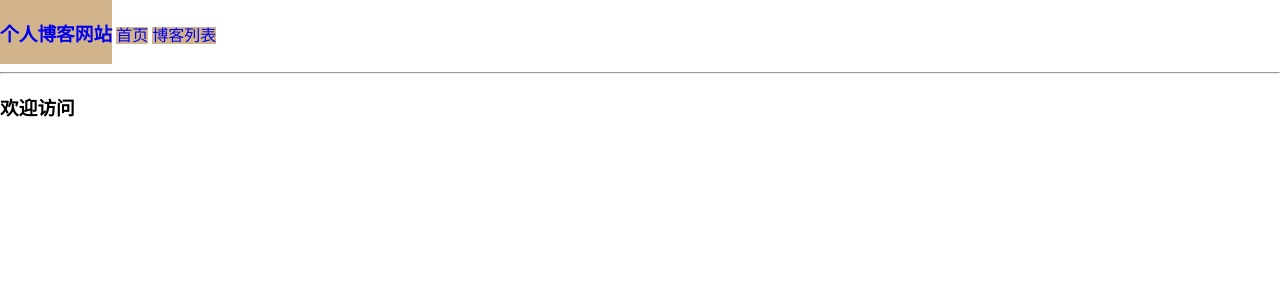
After one commit to Flykun/mysite, a Django app: template templates/blog/home.html in a window 1280 px wide. The commit adds this page. Shown: the top 300 px of the page. Run offline with Django 3.2, Linux system fonts and the light colour scheme; the template is opened without the code that fills it, so the values that code supplies are empty; parts of the project's set-up code (start-up, migrations or seed data) failed here and were passed over.

Commit message:
优化了主页面, 使用了一点点CSS美化

```diff
--- a/blog/urls.py
+++ b/blog/urls.py
@@ -2,6 +2,8 @@ from django.urls import path
 from . import views
 
 urlpatterns = [
+    path('', views.blog_list, name='blog_list'),
     path('<int:blog_pk>', views.blog_detail, name='blog_detail'),
-    path('type/<int:blog_type_pk>', views.blogs_with_type, name='blogs_with_type')
+    path('type/<int:blog_type_pk>', views.blogs_with_type,
+         name='blogs_with_type')
 ]
--- a/mysite/urls.py
+++ b/mysite/urls.py
@@ -15,10 +15,10 @@ Including another URLconf
 """
 from django.contrib import admin
 from django.urls import path, include
-from blog.views import blog_list
+from blog import views
 
 urlpatterns = [
-    path('', blog_list, name='home'),
+    path('', views.home, name='home'),
     path('admin/', admin.site.urls),
     path('blog/', include('blog.urls')),
 
--- a/templates/blog/base.html
+++ b/templates/blog/base.html
@@ -2,8 +2,9 @@
 <html lang="en-us">
 <head>
 
-   <meta name="viewport" content="width=device-width, initial-scale=1.0, maximum-scale=1.0, user-scalable=0" />
-        <meta name="format-detection" content="telephone=no" />
+  <meta name="viewport"
+        content="width=device-width, initial-scale=1.0, maximum-scale=1.0, user-scalable=0"/>
+  <meta name="format-detection" content="telephone=no"/>
   <meta charset="utf-8">
   <meta name="apple-mobile-web-app-capable" content="yes">
   <meta http-equiv="Content-Type" content="text/html">
@@ -15,21 +16,47 @@
   <meta name="x5-orientation" content="portrait">
   <meta name="x5-fullscreen" content="true">
   <meta name="x5-page-mode" content="app">
-        <meta name="format-detection" content="email=no" />
+  <meta name="format-detection" content="email=no"/>
   <meta name="msapplication-tap-highlight" content="no">
 
 
   <title>{% block title %}{% endblock %}</title>
+
+  <style type="text/css">
+    body {
+      margin: 0;
+      padding: 0;
+    }
+
+    .nav a {
+      text-decoration: none;
+      background: tan;
+    }
+
+    .nav a.logo {
+      display: inline-block;
+    }
+
+
+  </style>
+
 </head>
 <body>
 
-<div>
-  <a href="/">
+<div class="nav">
+
+  <a href="/" class="logo">
     <h3>个人博客网站</h3>
   </a>
+
+
+  <a href="/">首页</a>
+  <a href="{% url 'blog_list' %}">博客列表</a>
 </div>
+
 <hr>
 {% block content %}{% endblock %}
 
+
 </body>
 </html>
--- /dev/null
+++ b/templates/blog/home.html
@@ -0,0 +1,9 @@
+{% extends 'blog/base.html' %}
+
+{% block title %}
+我的网站|首页
+{% endblock %}
+
+{% block content %}
+  <h3>欢迎访问</h3>
+{% endblock %}
```
Also changed, not shown: blog/views.py (+6 -1 lines), templates/blog/blog_detail.html (+0 -12 lines), templates/blog/blogs_with_type.html (+0 -11 lines). Lines whose indentation alone changed are shown as unchanged.
